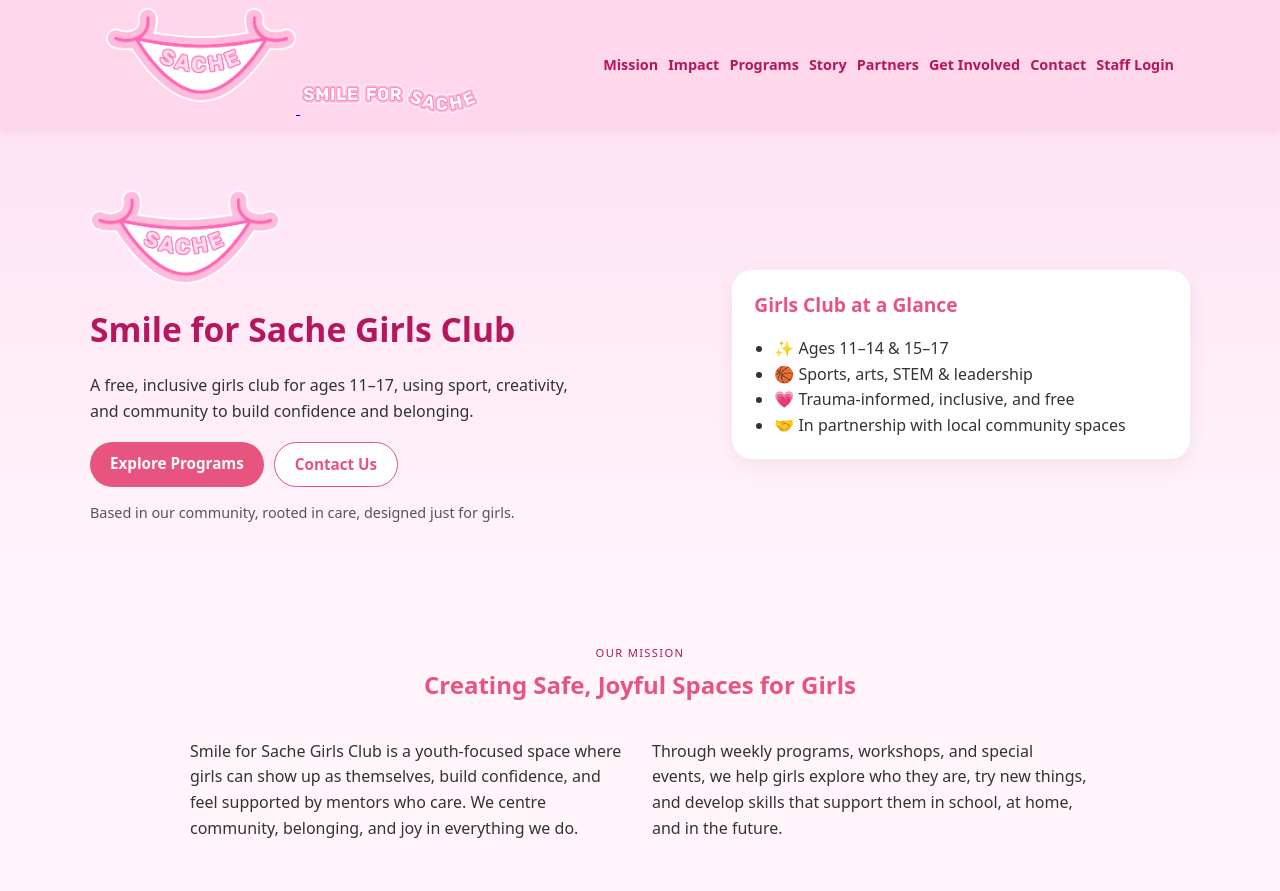
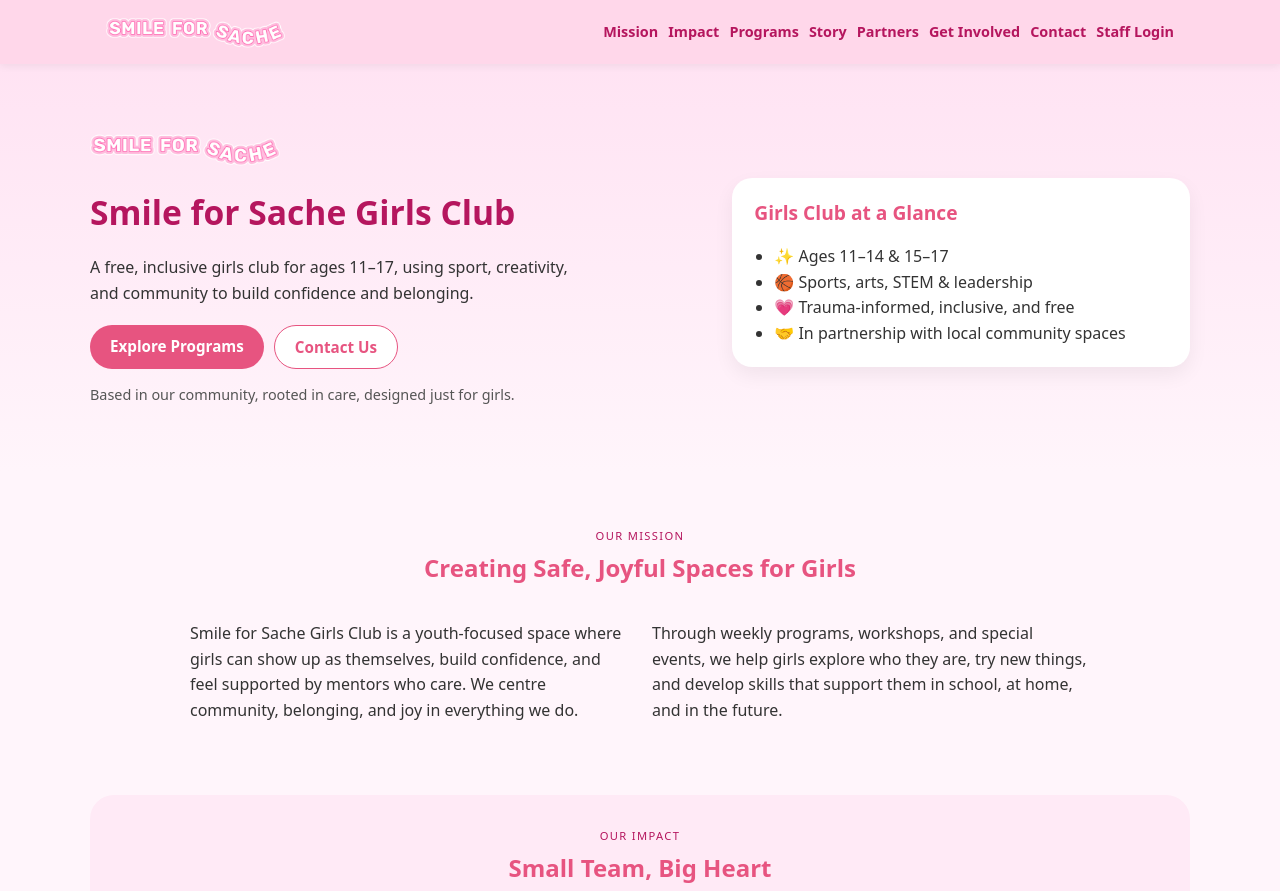
Before and after one commit to nafisaadamm03/Smile-for-Sach-Girls-Club, a plain HTML site: page index.html in a window 1280 px wide. Shown: the top 891 px of the page. Drawn offline with Linux system fonts and the light colour scheme.

Commit message:
Update index.html

```diff
--- a/index.html
+++ b/index.html
@@ -12,7 +12,6 @@
     <header class="top-nav">
         <div class="nav-inner">
             <a href="#top" class="nav-brand">
-                <img src="logo-smile.png" alt="Smile Logo" class="hero-smile" />
                 <img src="logo-text.png" alt="Smile for Sache Logo" class="nav-logo" />
             </a>
             <nav class="nav-links">
@@ -32,20 +31,27 @@
         <!-- HERO -->
        <section class="hero">
     <div class="hero-inner">
+
         <div class="hero-text">
-                    <img src="logo-smile.png" alt="Smile Logo" class="hero-smile" />
+            <!-- use the text logo here just to test -->
+            <img src="logo-text.png" alt="Smile Logo" class="hero-smile" />
+
             <h1>Smile for Sache Girls Club</h1>
             <p class="hero-tagline">
-                        A free, inclusive girls club for ages 11–17, using sport, creativity, and community to build confidence and belonging.
+                A free, inclusive girls club for ages 11–17, using sport, creativity,
+                and community to build confidence and belonging.
             </p>
+
             <div class="hero-buttons">
                 <a href="#programs" class="btn primary">Explore Programs</a>
                 <a href="#contact" class="btn ghost">Contact Us</a>
             </div>
+
             <p class="hero-sub">
                 Based in our community, rooted in care, designed just for girls.
             </p>
         </div>
+
         <div class="hero-card">
                     <h2>Girls Club at a Glance</h2>
                     <ul>
```
Lines whose indentation alone changed are shown as unchanged.
